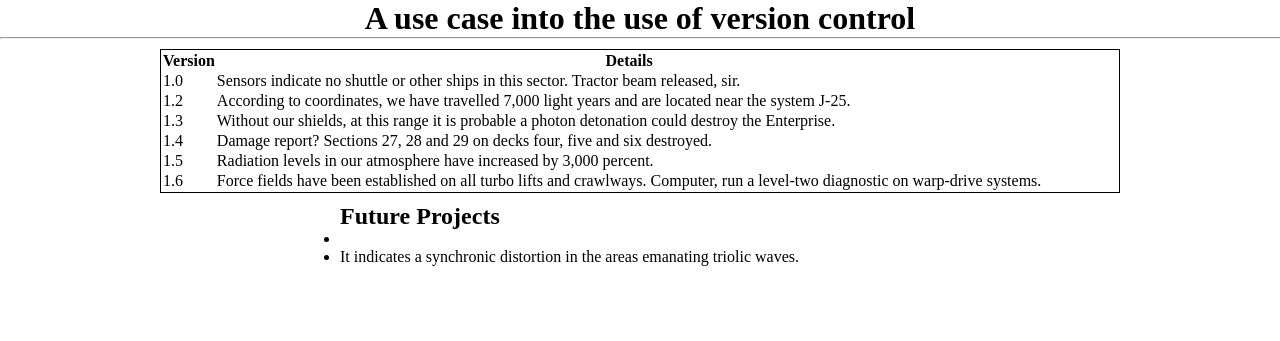
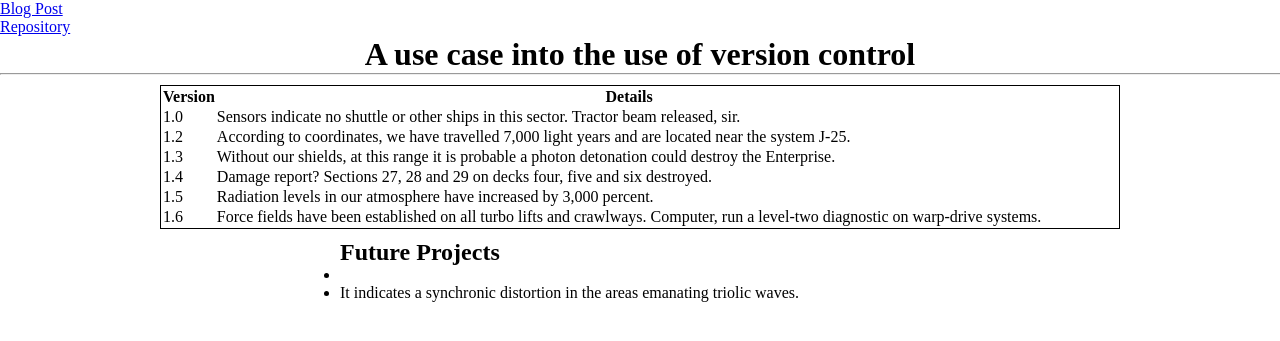
Before and after one commit to jg-digital-media/version_control_blog, a PHP site: page / in a window 1280 px wide. Shown: the top 341 px of the page. Run offline with PHP 8.4, Linux system fonts and the light colour scheme.

Commit message:
add navigation with link to repo

```diff
--- a/index.php
+++ b/index.php
@@ -11,8 +11,16 @@
 
 <body>
 
+    <nav class="nav">
+
+        <ul>
+            <li><a href="https://blog.jonniegrieve.co.uk/blog_posts/working-with-version-control/" target="_blank">Blog Post </a></li>
+            <li><a href="https://github.com/jg-digital-media/version_control_blog" target="_blank">Repository</a></li>
+        </ul>
+    </nav>
 
     <h1>A use case into the use of version control</h1>
+
     <hr />
 
     <table>
```
